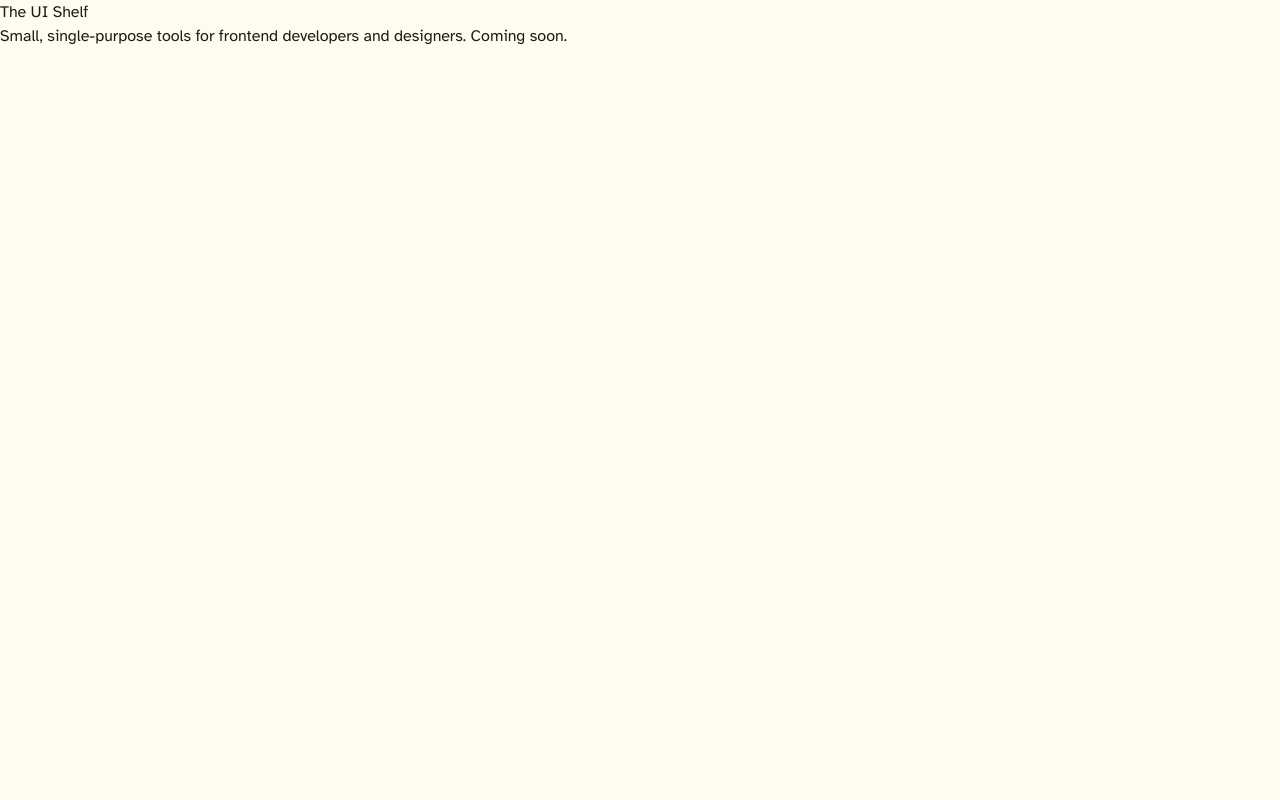
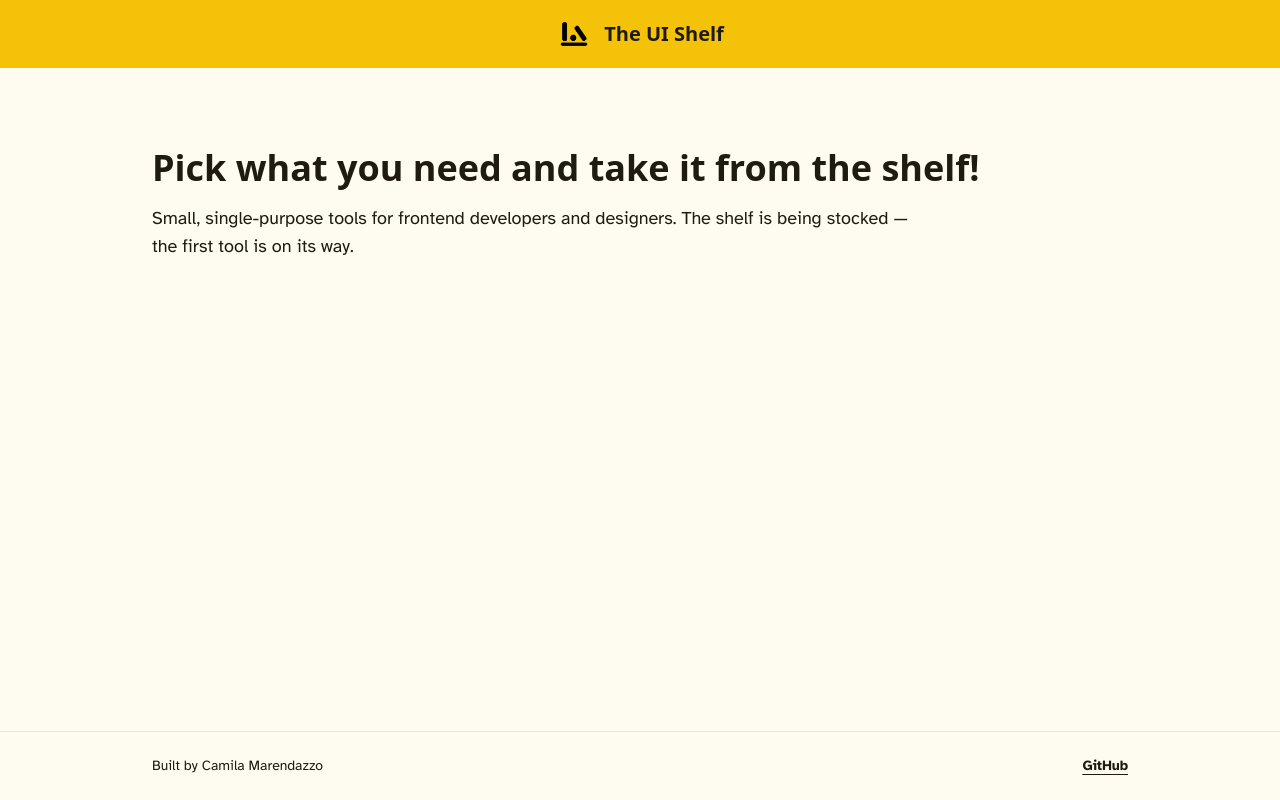
Before and after one commit to camilamarendazzo/ui-shelf, a React (Vite) app: page / in a window 1280 px wide. Built offline with nearby package versions, Linux system fonts and the light colour scheme.

Commit message:
chore: add React Router and app shell

```diff
--- a/package.json
+++ b/package.json
@@ -24,6 +24,7 @@
     "@tailwindcss/vite": "^4.3.2",
     "react": "^19.2.7",
     "react-dom": "^19.2.7",
+    "react-router": "^8.1.0",
     "tailwindcss": "^4.3.2"
   },
   "devDependencies": {
--- a/src/App.tsx
+++ b/src/App.tsx
@@ -1,12 +1,16 @@
+import { Route, Routes } from "react-router";
+import Layout from "./components/Layout";
+import Home from "./pages/Home";
+import NotFound from "./pages/NotFound";
+
 function App() {
   return (
-    <main>
-      <h1>The UI Shelf</h1>
-      <p>
-        Small, single-purpose tools for frontend developers and designers.
-        Coming soon.
-      </p>
-    </main>
+    <Routes>
+      <Route element={<Layout />}>
+        <Route index element={<Home />} />
+        <Route path="*" element={<NotFound />} />
+      </Route>
+    </Routes>
   );
 }
 
--- /dev/null
+++ b/src/components/ErrorBoundary.tsx
@@ -0,0 +1,22 @@
+import { Component, type ReactNode } from "react";
+import ErrorPage from "../pages/ErrorPage";
+
+type Props = { children: ReactNode };
+type State = { error?: unknown };
+
+class ErrorBoundary extends Component<Props, State> {
+  state: State = {};
+
+  static getDerivedStateFromError(error: unknown): State {
+    return { error };
+  }
+
+  render() {
+    if (this.state.error !== undefined) {
+      return <ErrorPage />;
+    }
+    return this.props.children;
+  }
+}
+
+export default ErrorBoundary;
--- /dev/null
+++ b/src/components/Footer.tsx
@@ -0,0 +1,17 @@
+function Footer() {
+  return (
+    <footer className="border-t border-line">
+      <div className="mx-auto flex w-full max-w-5xl flex-wrap items-center justify-between gap-2 px-6 py-6 text-sm">
+        <p>Built by Camila Marendazzo</p>
+        <a
+          href="https://github.com/camilamarendazzo/ui-shelf"
+          className="font-bold underline underline-offset-4"
+        >
+          GitHub
+        </a>
+      </div>
+    </footer>
+  );
+}
+
+export default Footer;
--- /dev/null
+++ b/src/components/Header.tsx
@@ -0,0 +1,20 @@
+import { Link } from "react-router";
+import logo from "../assets/logo.png";
+
+function Header() {
+  return (
+    <header className="bg-brand">
+      <div className="mx-auto flex w-full max-w-5xl items-center justify-center px-6 py-4">
+        <Link
+          to="/"
+          className="flex items-center gap-3 focus-visible:outline-ink"
+        >
+          <img src={logo} alt="" width="36" height="36" />
+          <span className="font-display text-xl font-bold">The UI Shelf</span>
+        </Link>
+      </div>
+    </header>
+  );
+}
+
+export default Header;
--- /dev/null
+++ b/src/components/Layout.tsx
@@ -0,0 +1,26 @@
+import { Outlet } from "react-router";
+import Header from "./Header";
+import Footer from "./Footer";
+
+function Layout() {
+  return (
+    <div className="flex min-h-svh flex-col">
+      <a
+        href="#main"
+        className="sr-only focus:not-sr-only focus:absolute focus:top-4 focus:left-4 focus:z-10 focus:rounded-card focus:bg-ink focus:px-4 focus:py-2 focus:font-bold focus:text-paper"
+      >
+        Skip to content
+      </a>
+
+      <Header />
+
+      <main id="main" className="mx-auto w-full max-w-5xl flex-1 px-6 py-12">
+        <Outlet />
+      </main>
+
+      <Footer />
+    </div>
+  );
+}
+
+export default Layout;
--- a/src/main.tsx
+++ b/src/main.tsx
@@ -1,14 +1,20 @@
 import { StrictMode } from "react";
 import { createRoot } from "react-dom/client";
+import { BrowserRouter } from "react-router";
 import "@fontsource-variable/bricolage-grotesque/index.css";
 import "@fontsource/atkinson-hyperlegible/400.css";
 import "@fontsource/atkinson-hyperlegible/700.css";
 import "@fontsource-variable/jetbrains-mono/index.css";
 import "./index.css";
 import App from "./App.tsx";
+import ErrorBoundary from "./components/ErrorBoundary.tsx";
 
 createRoot(document.getElementById("root")!).render(
   <StrictMode>
-    <App />
+    <ErrorBoundary>
+      <BrowserRouter>
+        <App />
+      </BrowserRouter>
+    </ErrorBoundary>
   </StrictMode>,
 );
--- /dev/null
+++ b/src/pages/ErrorPage.tsx
@@ -0,0 +1,32 @@
+function ErrorPage() {
+  return (
+    <main className="flex min-h-svh flex-col items-center justify-center px-6 py-24 text-center">
+      <h1 className="font-display text-4xl font-bold sm:text-6xl">
+        [ The shelf is broken ]
+      </h1>
+
+      <div aria-hidden="true" className="relative mt-10 h-28 w-full max-w-2xl">
+        <div className="absolute top-0 left-0 h-10 w-[48%] origin-left rotate-6 rounded-l-xl bg-ink" />
+        <div className="absolute top-4 right-0 h-10 w-[48%] origin-right -rotate-6 rounded-r-xl bg-ink" />
+      </div>
+
+      <p className="mt-10 max-w-prose text-lg">
+        An unexpected error broke this page. Reloading usually puts everything
+        back in place.
+      </p>
+
+      <button
+        type="button"
+        onClick={() => window.location.reload()}
+        className="mt-14 inline-flex items-center gap-3 rounded-full bg-brand px-8 py-3 text-xl font-bold text-ink"
+      >
+        <span aria-hidden="true">↻</span> reload
+      </button>
+      <a href="/" className="mt-6 font-bold underline underline-offset-4">
+        <span aria-hidden="true">←</span> back
+      </a>
+    </main>
+  );
+}
+
+export default ErrorPage;
--- /dev/null
+++ b/src/pages/Home.tsx
@@ -0,0 +1,15 @@
+function Home() {
+  return (
+    <section className="py-8">
+      <h1 className="font-display text-4xl font-bold">
+        Pick what you need and take it from the shelf!
+      </h1>
+      <p className="mt-4 max-w-prose text-lg">
+        Small, single-purpose tools for frontend developers and designers. The
+        shelf is being stocked — the first tool is on its way.
+      </p>
+    </section>
+  );
+}
+
+export default Home;
--- /dev/null
+++ b/src/pages/NotFound.tsx
@@ -0,0 +1,23 @@
+import { Link } from "react-router";
+
+function NotFound() {
+  return (
+    <section className="flex flex-col items-center px-6 py-24 text-center">
+      <h1 className="font-display text-4xl font-bold sm:text-6xl">
+        [ Nothing on this shelf ]
+      </h1>
+      <div
+        aria-hidden="true"
+        className="mt-8 h-10 w-full max-w-2xl rounded-xl bg-ink"
+      />
+      <Link
+        to="/"
+        className="mt-14 inline-flex items-center gap-3 rounded-full bg-brand px-8 py-3 text-xl font-bold text-ink"
+      >
+        <span aria-hidden="true">←</span> back
+      </Link>
+    </section>
+  );
+}
+
+export default NotFound;
```
Also changed, not shown: 1 other file (tests, documents, lock files or other folders).
